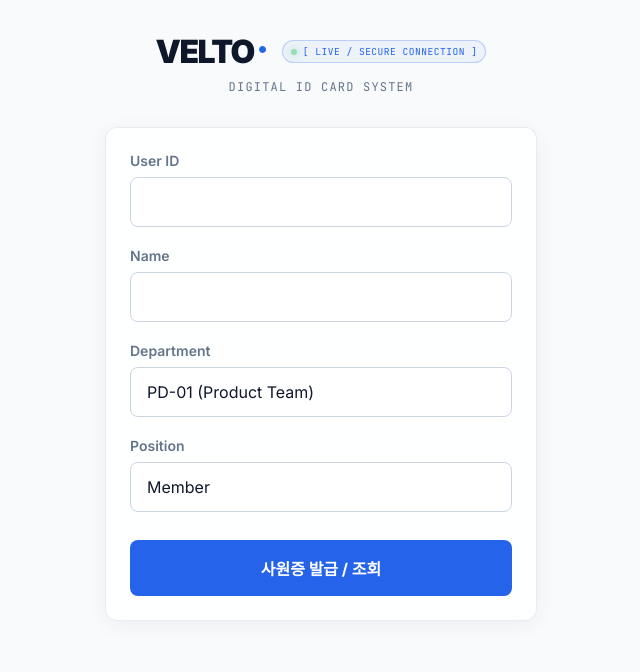
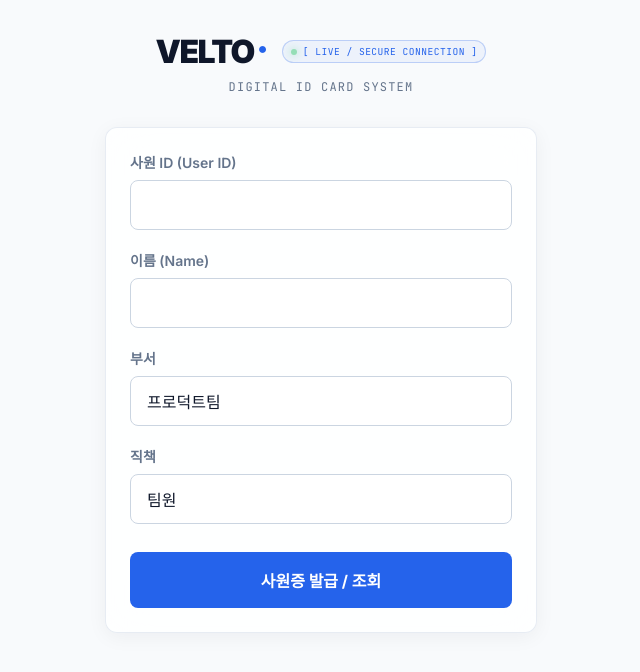
Before and after one commit to sojeong-im/velto-id-system, a React (Vite) app: page / in a window 1280 px wide. Shown: the top 672 px of the page, without its empty margins (319-959 px from the left). Built offline with nearby package versions, Linux system fonts and the light colour scheme.

Commit message:
style: translate department and position labels and presets to Korean

```diff
--- a/src/App.jsx
+++ b/src/App.jsx
@@ -4,8 +4,8 @@ import './index.css';
 function App() {
   const [userId, setUserId] = useState('');
   const [name, setName] = useState('');
-  const [dept, setDept] = useState('PD-01 (Product Team)');
-  const [role, setRole] = useState('Member');
+  const [dept, setDept] = useState('프로덕트팀');
+  const [role, setRole] = useState('팀원');
   const [isIssued, setIsIssued] = useState(false);
   const [isFlipped, setIsFlipped] = useState(false);
   const [timeLeft, setTimeLeft] = useState(30);
@@ -13,14 +13,14 @@ function App() {
 
   useEffect(() => {
     if (name === '임소정') {
-      setDept('BX (Brand Experience Team)');
-      setRole('Brand Designer (브랜드 디자이너)');
+      setDept('브랜드경험팀');
+      setRole('브랜드 디자이너');
     } else if (name === '류나온') {
-      setDept('OS (Operations & Culture Team)');
-      setRole('General Manager (총괄 매니저)');
+      setDept('운영문화팀');
+      setRole('총괄 매니저');
     } else if (name === '양소연') {
-      setDept('OS (Operations & Culture Team)');
-      setRole('People Manager (인사 및 문화 담당)');
+      setDept('운영문화팀');
+      setRole('인사 및 문화 담당');
     }
   }, [name]);
 
@@ -129,7 +129,7 @@ function App() {
 
       <form className="glass-panel form-card" onSubmit={handleIssue}>
         <div className="input-group">
-          <label htmlFor="userId">User ID</label>
+          <label htmlFor="userId">사원 ID (User ID)</label>
           <input
             id="userId"
             className="input-field"
@@ -140,7 +140,7 @@ function App() {
         </div>
 
         <div className="input-group">
-          <label htmlFor="name">Name</label>
+          <label htmlFor="name">이름 (Name)</label>
           <input
             id="name"
             className="input-field"
@@ -151,7 +151,7 @@ function App() {
         </div>
 
         <div className="input-group">
-          <label htmlFor="dept">Department</label>
+          <label htmlFor="dept">부서</label>
           <input
             id="dept"
             className="input-field"
@@ -162,7 +162,7 @@ function App() {
         </div>
 
         <div className="input-group">
-          <label htmlFor="role">Position</label>
+          <label htmlFor="role">직책</label>
           <input
             id="role"
             className="input-field"
@@ -222,10 +222,10 @@ function App() {
                     <div className="signature">{name}</div>
                   </div>
                   <div className="dept-badge">
-                    <span className="dept-label">DEPT:</span> {dept}
+                    <span className="dept-label">부서:</span> {dept}
                   </div>
                   <div className="dept-badge">
-                    <span className="dept-label">ROLE:</span> {role}
+                    <span className="dept-label">직책:</span> {role}
                   </div>
                   <div className="joined-date">
                     JOINED: {getJoinedDate()}
```
